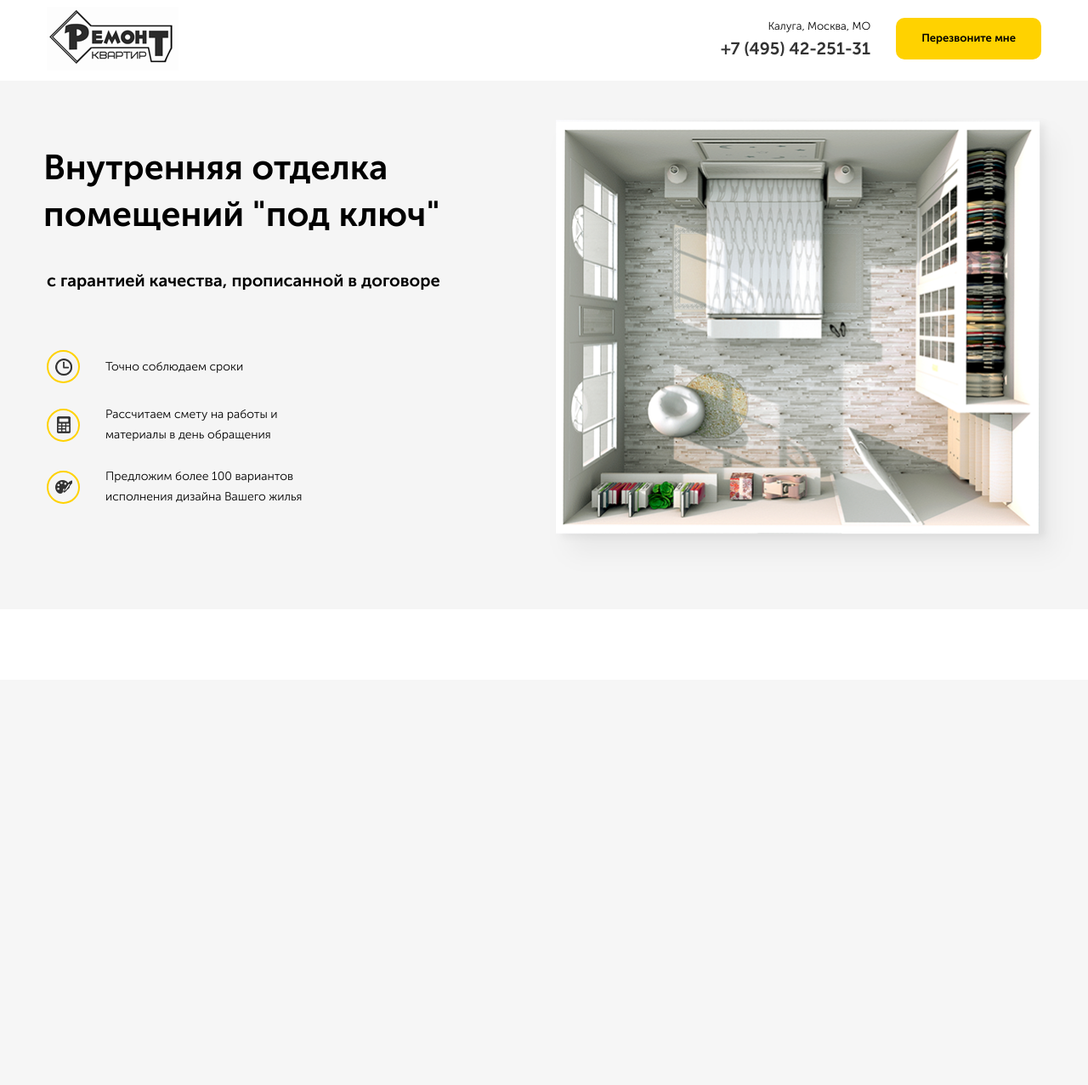
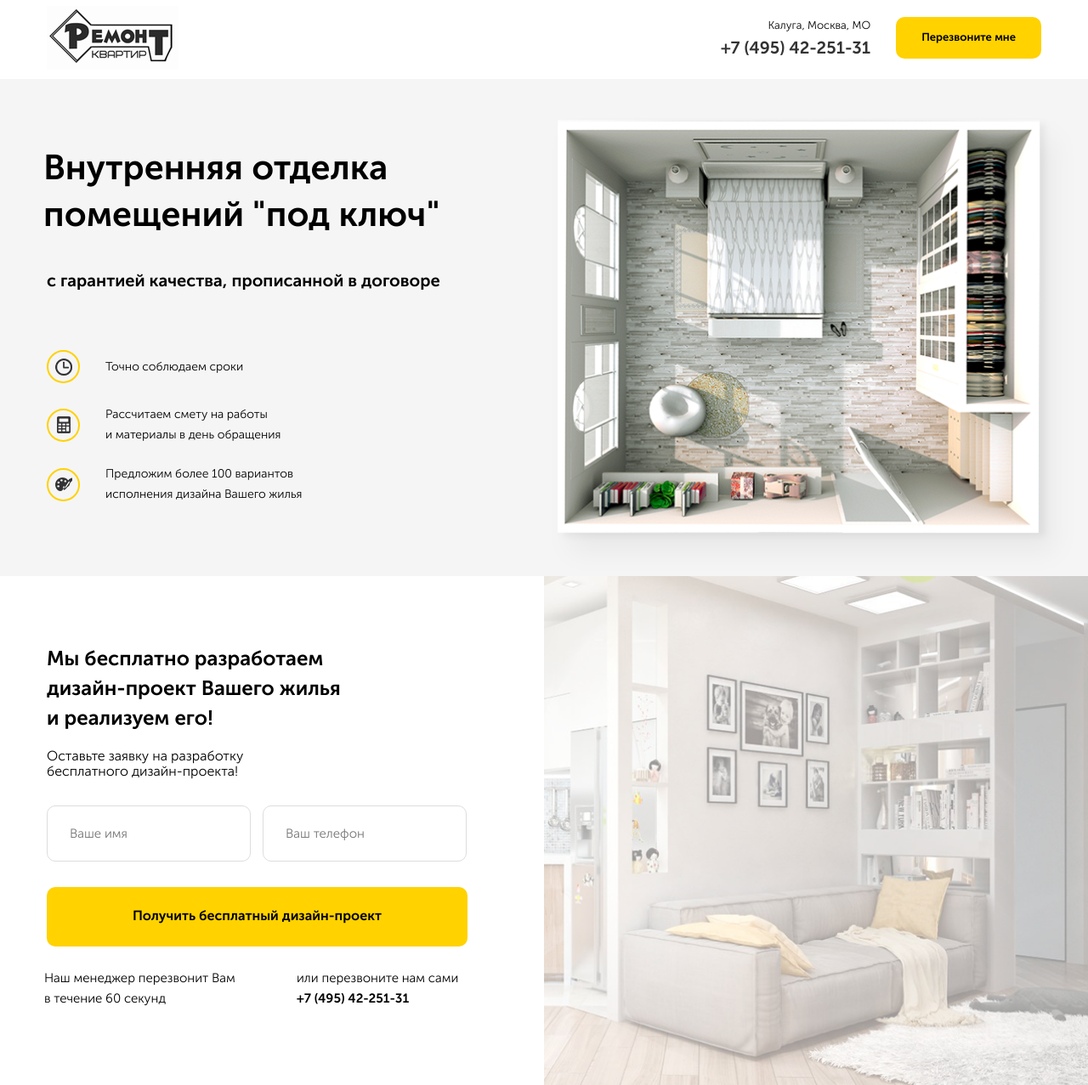
Before and after one commit to dquizi/Alphabet, a PHP site: page / in a window 1280 px wide. Shown: the whole page at 85% size. Before the commit the page ends 637 px from the top, so only its background shows below. Run offline with PHP 8.4, Linux system fonts and the light colour scheme.

Commit message:
Сверстал секцию offer + адаптив + подгонка под макет

```diff
--- a/Alphabet/src/css/style.css
+++ b/Alphabet/src/css/style.css
@@ -15,10 +15,13 @@
   font-style: normal;
 }
 
-body {
+* {
   -webkit-box-sizing: border-box;
           box-sizing: border-box;
   margin: 0;
+}
+
+body {
   font-family: 'Museo Sans Light', sans-serif;
   font-weight: 300;
 }
@@ -58,15 +61,56 @@ img {
 }
 
 .button {
+  font-family: 'Museo Sans Bold', sans-serif;
+  font-weight: 700;
   border-radius: 10px;
   background-color: #ffd200;
   border: none;
   padding: 17px 30px;
 }
 
+.button:hover {
+  background-color: #ffdb33;
+  cursor: pointer;
+}
+
+.section {
+  padding: 90px 0;
+}
+
+.section-title {
+  font-size: 24px;
+  font-family: 'Museo Sans Bold', sans-serif;
+  font-weight: 700;
+}
+
+.section-subtitle {
+  display: block;
+  font-size: 16px;
+}
+
+.input {
+  border: 1px solid #dddddd;
+  padding: 20px 26px;
+  font-size: 15px;
+  border-radius: 10px;
+}
+
+.subtext {
+  font-size: 15px;
+  line-height: 24px;
+}
+
+.phone {
+  font-family: 'Museo Sans Bold', sans-serif;
+  font-weight: 700;
+  font-size: 15px;
+  line-height: 24px;
+}
+
 /* Импорт стилей шапки */
 .navbar {
-  padding: 8px 0;
+  padding: 7px 0;
 }
 
 .navbar-block {
@@ -113,8 +157,6 @@ img {
 }
 
 .navbar__button {
-  font-family: 'Museo Sans Bold', sans-serif;
-  font-weight: 700;
   min-width: 170px;
   margin-left: 30px;
   font-size: 13px;
@@ -160,7 +202,7 @@ img {
 
 /* Стили для главного экрана */
 .hero {
-  padding: 44px 0;
+  padding-top: 46px;
   background-color: #f5f5f5;
 }
 
@@ -178,11 +220,12 @@ img {
       -ms-flex-pack: end;
           justify-content: flex-end;
   margin-right: -38px;
+  margin-bottom: 6px;
 }
 
 .hero-text {
-  -ms-flex-preferred-size: 46%;
-      flex-basis: 46%;
+  -ms-flex-preferred-size: 51%;
+      flex-basis: 51%;
   padding-right: 55px;
 }
 
@@ -221,9 +264,13 @@ img {
   margin-bottom: 25px;
 }
 
+.hero-list__item:nth-child(2) {
+  margin-bottom: 22px;
+}
+
 .hero-list__image {
-  width: 35px;
-  height: 35px;
+  width: 39px;
+  height: 39px;
   border: 2px solid #ffd200;
   display: -webkit-box;
   display: -ms-flexbox;
@@ -242,6 +289,10 @@ img {
   max-width: 250px;
   font-size: 14px;
   line-height: 24px;
+}
+
+.hero-list__text:nth-child(3) {
+  margin-bottom: -2px;
 }
 
 @media (max-width: 1200px) {
@@ -305,8 +356,8 @@ img {
     line-height: 1.2;
   }
   .hero-list__image {
-    min-width: 35px;
-    min-height: 35px;
+    -ms-flex-negative: 0;
+        flex-shrink: 0;
   }
   .hero-list__item {
     margin-bottom: 22px;
@@ -315,6 +366,162 @@ img {
     max-width: 291px;
     max-height: 253px;
     margin-top: 15px;
+    margin-bottom: 22px;
+  }
+}
+
+/* Стили для блока offer*/
+.offer {
+  background: url("../img/offer/offer_image.png") no-repeat;
+  background-position: center right;
+  background-size: contain;
+  position: relative;
+}
+
+.offer:before {
+  content: '';
+  width: 50%;
+  height: 100%;
+  position: absolute;
+  top: 0;
+  left: 0;
+  background-color: white;
+}
+
+.offer-block {
+  width: 50%;
+  padding-right: 90px;
+  position: relative;
+}
+
+.offer__title {
+  max-width: 360px;
+  line-height: 35px;
+  margin-bottom: 24px;
+  margin-top: -11px;
+}
+
+.offer__subtitle {
+  max-width: 250px;
+  margin-bottom: 30px;
+  margin-top: -5px;
+}
+
+.offer__input {
+  margin-bottom: 30px;
+  width: 240px;
+  line-height: 1.6;
+}
+
+.offer__input:first-child {
+  margin-right: 10px;
+}
+
+.offer__button {
+  width: 100%;
+  min-height: 70px;
+}
+
+@media (max-width: 1200px) {
+  .offer {
+    background-size: cover;
+  }
+  .offer__input {
+    width: 100%;
+    margin-bottom: 10px;
+  }
+  .offer__button {
+    font-size: 13px;
+  }
+}
+
+@media (max-width: 768px) {
+  .offer {
+    background: #ffffff;
+  }
+  .offer-block {
+    width: 100%;
+    padding-right: 0;
+  }
+}
+
+@media (max-width: 320px) {
+  .offer-block {
+    width: 99%;
+  }
+  .offer__title {
+    font-size: 18px;
+    line-height: 22px;
+    margin-top: -41px;
+    padding-right: 10px;
+    margin-bottom: 25px;
+  }
+  .offer__subtitle {
+    font-size: 14px;
+    margin-bottom: 25px;
+  }
+  .offer__button {
+    font-size: 14px;
+    line-height: 18px;
+    border-radius: 10px;
+    padding: 0 40px;
+    min-height: 67px;
+  }
+  .offer__form {
+    margin-bottom: -3px;
+  }
+}
+
+/*Cтили для "подвала" offer*/
+.under {
+  display: -webkit-box;
+  display: -ms-flexbox;
+  display: flex;
+  -webkit-box-pack: justify;
+      -ms-flex-pack: justify;
+          justify-content: space-between;
+  -webkit-box-align: center;
+      -ms-flex-align: center;
+          align-items: center;
+  margin-top: 25px;
+}
+
+.under-block {
+  -ms-flex-preferred-size: 50%;
+      flex-basis: 50%;
+  max-width: 100%;
+  margin-right: 25px;
+}
+
+.under-block:first-child {
+  margin-left: -3px;
+}
+
+.under-block:last-child {
+  max-width: 201px;
+  margin-right: 0;
+}
+
+.under-block__contacts {
+  display: -webkit-box;
+  display: -ms-flexbox;
+  display: flex;
+}
+
+@media (max-width: 320px) {
+  .under {
+    -webkit-box-orient: vertical;
+    -webkit-box-direction: normal;
+        -ms-flex-direction: column;
+            flex-direction: column;
+    -webkit-box-align: start;
+        -ms-flex-align: start;
+            align-items: flex-start;
+    margin-left: 9px;
+  }
+  .under-block:last-child {
+    margin-left: -3px;
+    margin-top: 7px;
   }
 }
 /*# sourceMappingURL=style.css.map */
--- a/Alphabet/src/index.html
+++ b/Alphabet/src/index.html
@@ -54,8 +54,7 @@
                 <div class="hero-list__image">
                   <img src="img/hero/calculator.png" alt="calculator">
                 </div>
-                <span class="hero-list__text">Рассчитаем смету на работы
-                и материалы в день обращения</span>
+                <span class="hero-list__text">Рассчитаем смету на работы <br> и материалы в день обращения</span>
               </li>
               <li class="hero-list__item">
                 <div class="hero-list__image">
@@ -77,6 +76,38 @@
       <!-- /.container -->
     </section>
     <!-- /.hero -->
+    <section class="offer section">
+      <div class="container">
+        <div class="offer-block">
+          <h2 class="section-title offer__title">
+            Мы бесплатно разработаем дизайн-проект Вашего жилья и реализуем его!
+          </h2>
+          <!-- /.section-title -->
+          <span class="section-subtitle offer__subtitle">Оставьте заявку на разработку бесплатного дизайн-проекта!</span>
+          <!-- /.section-subtitle -->
+          <form action="#" class="form offer__form">
+            <input type="text" class="input offer__input" placeholder="Ваше имя">
+            <input type="tell" class="input offer__input" placeholder="Ваш телефон">
+            <button class="button offer__button">Получить бесплатный дизайн-проект</button>
+          </form>
+          <div class="under">
+            <div class="under-block">
+              <span class="subtext">Наш менеджер перезвонит Вам <br> в течение 60 секунд</span>
+            </div>
+            <div class="under-block">
+              <div class="__contacts">
+                <span class="subtext">или перезвоните нам сами</span>
+              </div>
+              <div class="phone">
+                <span class="phone">+7 (495) 42-251-31</span>
+              </div>
+            </div>
+          </div>
+          </div>
+        </div>
+      <!-- /.container -->
+    </section>
+    <!-- /.offer -->
   </main>
 
 </body>
--- a/Alphabet/src/sass/_colors.sass
+++ b/Alphabet/src/sass/_colors.sass
@@ -1,2 +1,4 @@
 $main-color: #ffd200
 $text-color: #333333
+$secondary: #f5f5f5
+$border-input: #dddddd
--- a/Alphabet/src/sass/_interface.sass
+++ b/Alphabet/src/sass/_interface.sass
@@ -1,6 +1,7 @@
-body
+*
   box-sizing: border-box
   margin: 0
+body
   +reg
 img
   max-width: 100%
@@ -22,7 +23,32 @@ img
     max-width: 280px
 
 .button
+  +bold
   border-radius: 10px
   background-color: $main-color
   border: none
   padding: 17px 30px
+  &:hover
+    background-color: lighten($main-color, 10%)
+    cursor: pointer
+.section
+  padding: 90px 0
+  &-title
+    font-size: 24px
+    +bold
+  &-subtitle
+    display: block
+    font-size: 16px
+.input
+  border: 1px solid $border-input
+  padding: 20px 26px
+  font-size: 15px
+  border-radius: 10px
+
+.subtext
+  font-size: 15px
+  line-height: 24px
+.phone
+  +bold
+  font-size: 15px
+  line-height: 24px
--- a/Alphabet/src/sass/blocks/_hero.sass
+++ b/Alphabet/src/sass/blocks/_hero.sass
@@ -1,14 +1,15 @@
 .hero
-	padding: 44px 0
-	background-color: #f5f5f5
+	padding-top: 46px
+	background-color: $secondary
 	&-block
 		display: flex
 	&-image
 		display: flex
 		justify-content: flex-end
 		margin-right: -38px
+		margin-bottom: 6px
 	&-text
-		flex-basis: 46%
+		flex-basis: 51%
 		padding-right: 55px
 		&__title
 			+bold
@@ -30,9 +31,11 @@
 			display: flex
 			align-items: center
 			margin-bottom: 25px
+			&:nth-child(2)
+				margin-bottom: 22px
 		&__image
-			width: 35px
-			height: 35px
+			width: 39px
+			height: 39px
 			border: 2px solid $main-color
 			display: flex
 			align-items: center
@@ -43,6 +46,8 @@
 			max-width: 250px
 			font-size: 14px
 			line-height: 24px
+			&:nth-child(3)
+				margin-bottom: -2px
 @media (max-width: 1200px)
 	.hero
 		&-block
@@ -85,11 +90,11 @@
 			&__text
 				line-height: 1.2
 			&__image
-				min-width: 35px
-				min-height: 35px
+				flex-shrink: 0
 			&__item
 				margin-bottom: 22px
 		&-image
 			max-width: 291px
 			max-height: 253px
 			margin-top: 15px
+			margin-bottom: 22px
--- a/Alphabet/src/sass/blocks/_navbar.sass
+++ b/Alphabet/src/sass/blocks/_navbar.sass
@@ -1,5 +1,5 @@
 .navbar
-	padding: 8px 0
+	padding: 7px 0
 	&-block
 		display: flex
 		justify-content: space-between
@@ -19,7 +19,6 @@
 		font-weight: 400
 		margin-top: 3px
 	&__button
-		+bold
 		min-width: 170px
 		margin-left: 30px
 		font-size: 13px
--- /dev/null
+++ b/Alphabet/src/sass/blocks/_offer.sass
@@ -0,0 +1,70 @@
+.offer
+	background: url('../img/offer/offer_image.png') no-repeat
+	background-position: center right
+	background-size: contain
+	position: relative
+	&:before
+		content: ''
+		width: 50%
+		height: 100%
+		position: absolute
+		top: 0
+		left: 0
+		background-color: white
+	&-block
+		width: 50%
+		padding-right: 90px
+		position: relative
+	&__title
+		max-width: 360px
+		line-height: 35px
+		margin-bottom: 24px
+		margin-top: -11px
+	&__subtitle
+		max-width: 250px
+		margin-bottom: 30px
+		margin-top: -5px
+	&__input
+		margin-bottom: 30px
+		width: 240px
+		line-height: 1.6
+		&:first-child
+			margin-right: 10px
+	&__button
+		width: 100%
+		min-height: 70px
+@media (max-width: 1200px)
+	.offer
+		background-size: cover
+		&__input
+			width: 100%
+			margin-bottom: 10px
+		&__button
+			font-size: 13px
+@media (max-width: 768px)
+	.offer
+		background: #ffffff
+		&-block
+			width: 100%
+			padding-right: 0
+@media (max-width: 320px)
+	.offer
+		&-block
+			width: 99%
+		&__title
+			font-size: 18px
+			line-height: 22px
+			margin-top: -41px
+			padding-right: 10px
+			margin-bottom: 25px
+		&__subtitle
+			font-size: 14px
+			margin-bottom: 25px
+		&__button
+			font-size: 14px
+			line-height: 18px
+			border-radius: 10px
+			padding: 0 40px
+			min-height: 67px
+		&__form
+			margin-bottom: -3px
--- /dev/null
+++ b/Alphabet/src/sass/blocks/_under.sass
@@ -0,0 +1,25 @@
+.under
+	display: flex
+	justify-content: space-between
+	align-items: center
+	margin-top: 25px
+	&-block
+		flex-basis: 50%
+		max-width: 100%
+		margin-right: 25px
+		&:first-child
+			margin-left: -3px
+		&:last-child
+			max-width: 201px
+			margin-right: 0
+		&__contacts
+			display: flex
+@media (max-width: 320px)
+	.under
+		flex-direction: column
+		align-items: flex-start
+		margin-left: 9px
+		&-block
+			&:last-child
+				margin-left: -3px
+				margin-top: 7px
--- a/Alphabet/src/sass/style.sass
+++ b/Alphabet/src/sass/style.sass
@@ -5,3 +5,7 @@
 @import 'blocks/navbar'
 /* Стили для главного экрана */
 @import 'blocks/hero'
+/* Стили для блока offer*/
+@import 'blocks/offer'
+/*Cтили для "подвала" offer*/
+@import 'blocks/under'
```
Also changed, not shown: Alphabet/src/img/offer/offer_image.png (added), 1 other file.
